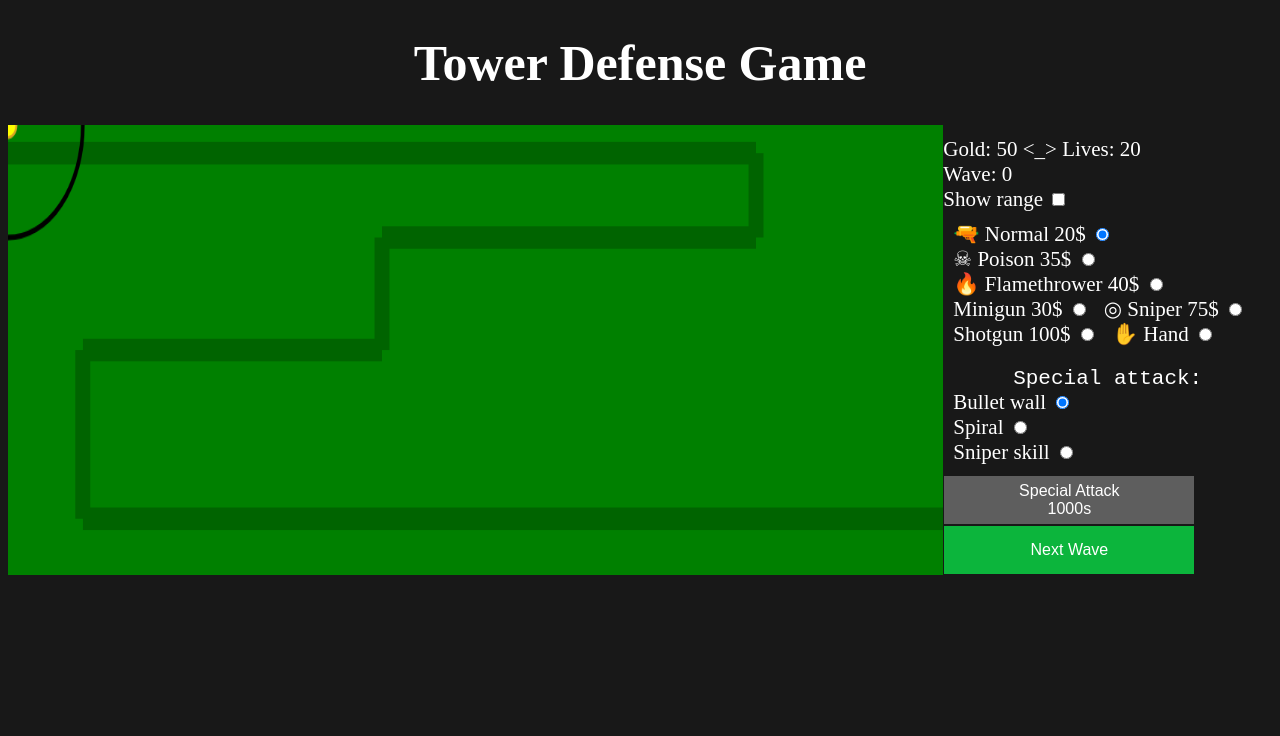
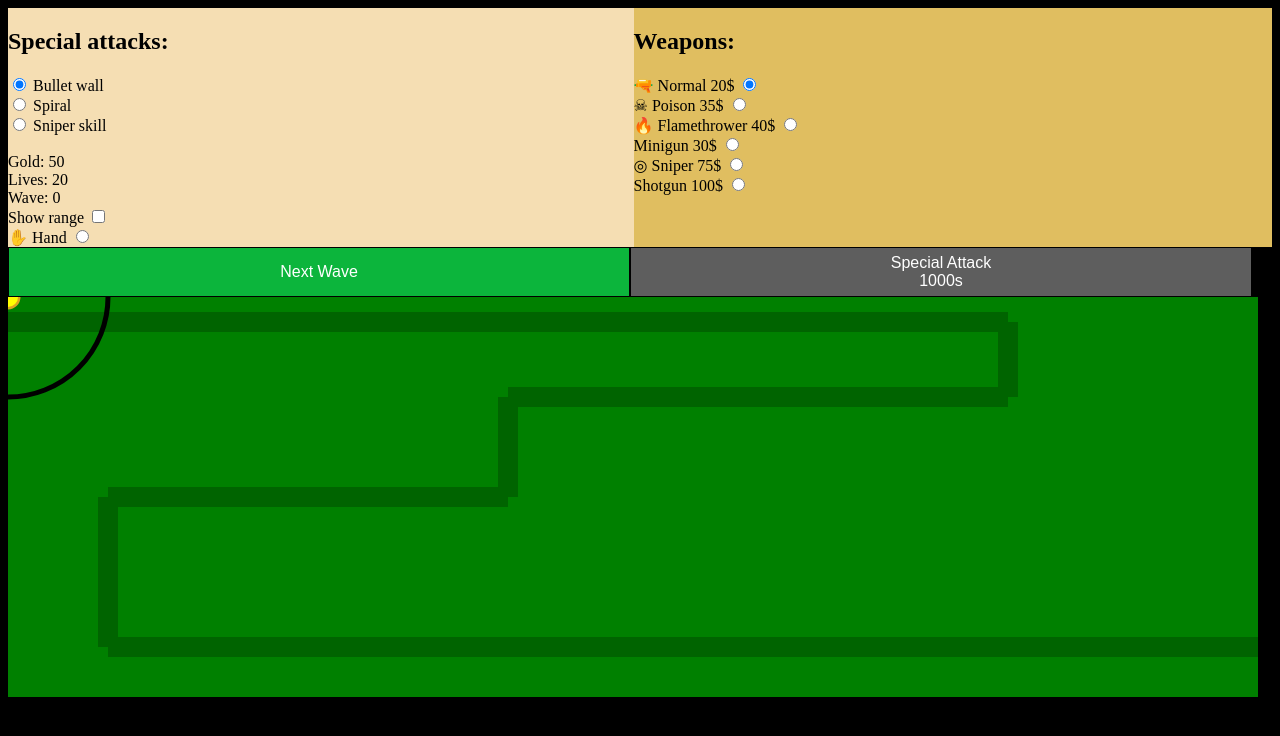
Before and after one commit to deluend/Tower-defense, a plain HTML site: page index.html in a window 1280 px wide. Drawn offline with nearby package versions, Linux system fonts and the light colour scheme.

Commit message:
added some style

```diff
--- a/index.html
+++ b/index.html
@@ -15,72 +15,61 @@
 
 </head>
 
-<body>
-    <div class="container">
-
-        <h1>Tower Defense Game</h1>
-        <div class="flexx">
-
-<div class="flexButtons">
-    <button onclick="nextWave();" id=nextWaveBtn>Next wave</button>
-    <button onclick="specialAttack();" id=specialAttackBtn>Special attack</button>
-    <div>
-
-        <div class="info" id=info></div>
-        <!-- <br><br><br> -->
+<body >
+    <section>
+        <div class="main">
+            <div class="header">
+                <h2>Special attacks: </h2>
+                <input type=radio name=attack id=wall checked>
+                <label for=wall>Bullet wall</label>
+                <br>
+                <input type=radio name=attack id=spiral>
+                <label for=spiral>Spiral</label>
+                <br>
+                <input type=radio name=attack id=sniperSkill>
+                <label for=sniperSkill>Sniper skill</label>
+                <br><br>
+                <div id=info></div>
                 <label for=showrange>Show range</label>
                 <input type=checkbox id="showrange">
                 <br>
-    <div class="towerTypes">
-      <!-- <div class="coloumn2">   -->
-        <label for=normal>&#x1F52B; Normal 20$
+                <label for=select>&#x270B; Hand</label>
+                <input type=radio name=tower id=select>
+            </div>
+            <div class="weapons">
+                <h2>Weapons:</h2>
+                <label for=normal>&#x1F52B; Normal 20$</label>
                 <input type=radio name=tower checked id=normal>
-    </label>
-
-    <label for=poison>&#x2620; Poison 35$
+                <br>
+                <label for=poison>&#x2620; Poison 35$</label>
                 <input type=radio name=tower id=poison>
-    </label>
-
-    <label for=flamethrower>&#x1F525; Flamethrower 40$
+                <br>
+                <label for=flamethrower>&#x1F525; Flamethrower 40$</label>
                 <input type=radio name=tower id=flamethrower>
-    </label>
-    <!-- </div> -->
-<!-- <div class="coloumn2">/ -->
-
-    <label for=minigun>Minigun 30$
+                <br>
+                <label for=minigun>Minigun 30$</label>
                 <input type=radio name=tower id=minigun>
-    </label>
-
-    <label for=sniper>&#x25CE; Sniper 75$
+                <br>
+                <label for=sniper>&#x25CE; Sniper 75$</label>
                 <input type=radio name=tower id=sniper>
-    </label>
-    <label for=shotgun>Shotgun 100$
+                <br>
+                <label for=shotgun>Shotgun 100$</label>
                 <input type=radio name=tower id=shotgun>
-    </label>
-<!-- </div> -->
-<label for=select>&#x270B; Hand
-    <input type=radio name=tower id=select>
-</label>
-</div>
-    <div class="special">
-    <code class="text">Special attack: </code>
-    <label for=wall>Bullet wall
-    <input type=radio name=attack id=wall checked></label>
-    <label for=spiral>Spiral
-        <input type=radio name=attack id=spiral></label>
-        <label for=sniperSkill>Sniper skill
-            <input type=radio name=attack id=sniperSkill></label>
             </div>
         </div>
+
+    </section>
+    <section>
+        <div>
+            <button onclick="nextWave();" id=nextWaveBtn>Next wave</button>
+            <button onclick="specialAttack();" id=specialAttackBtn>Special attack</button>
         </div>
-<canvas class="place" id="canvas" width="1250" height="400" onclick="placeTower();"></canvas>
+        <canvas id="canvas" width="1250" height="400" onclick="placeTower();"></canvas>
         <div id=dialog>
             <div id=dialog-msg></div>
         </div>
-</div>
-
         <script src='main.js'></script>
-</div>
+    </section>
 </body>
 
 </html>
--- a/main.css
+++ b/main.css
@@ -1,7 +1,8 @@
+
 button {
   background-color: #4CAF50;
   border: none;
-  width: 250px;
+  width: 620px;
   float: left;
   height: 3em;
   color: white;
@@ -13,53 +14,16 @@ button {
   text-transform: capitalize;
   margin: 1px;
 }
-html{
-  background-color: #181818;
-  color: white;
+/*# sourceMappingURL=main.css.map */
+body{
+  background-color: black;
 }
-h1{
-  text-align: center;
-  font-size: 50px;
+.main{
+  background-color: wheat;
+  display: grid;
+  grid-template-columns: 0.98fr 1fr;
+  grid-gap: 0px;
 }
-/*# sourceMappingURL=main.css.map */
-.flexx{
-  display: flex;
-  flex-direction: row-reverse;
-  height: 450px;
-  font-size: 21px;
+.weapons{
+  background-color: #e0be60;
 }
-.flexButtons{
-  display: flex;
-  flex-direction: column-reverse;
-}
-.info{
-  /* top: 0; */
-  display: flex;
-  /* gap: 50px; */
-}
-.towerTypes{
-  display: flex;
-  flex-wrap: wrap;
-  gap: 0 15px;
-  padding: 10px;
-  /* flex-direction: column; */
-}
-.coloumn1{
-  flex: 1;
-}
-.coloum2{
-  flex: 2;
-}
-.special{
-  display: flex;
-  flex-direction: column;
-  justify-content: center;
-  padding: 10px;
-}
-.text{
-  text-align: center;
-  padding: 10x;
-}
-.place{
-  width: 74%;
-}
--- a/main.js
+++ b/main.js
@@ -464,7 +464,7 @@ function newParticle(x, y, life, color){
 var ctx = document.getElementById("canvas").getContext("2d");
 
 function engine() {
-  $('#info').html("Gold: "+(Math.floor(money*10)/10)+" <_> "+ "Lives: "+(Math.floor(lives))+"<br>Wave: "+waveCount);
+  $('#info').html("Gold: "+(Math.floor(money*10)/10)+"<br>Lives: "+(Math.floor(lives))+"<br>Wave: "+waveCount);
   ctx.fillStyle = "green";
   ctx.fillRect(0, 0, canvas.width, canvas.height);
 
```
Lines whose indentation alone changed are shown as unchanged.
